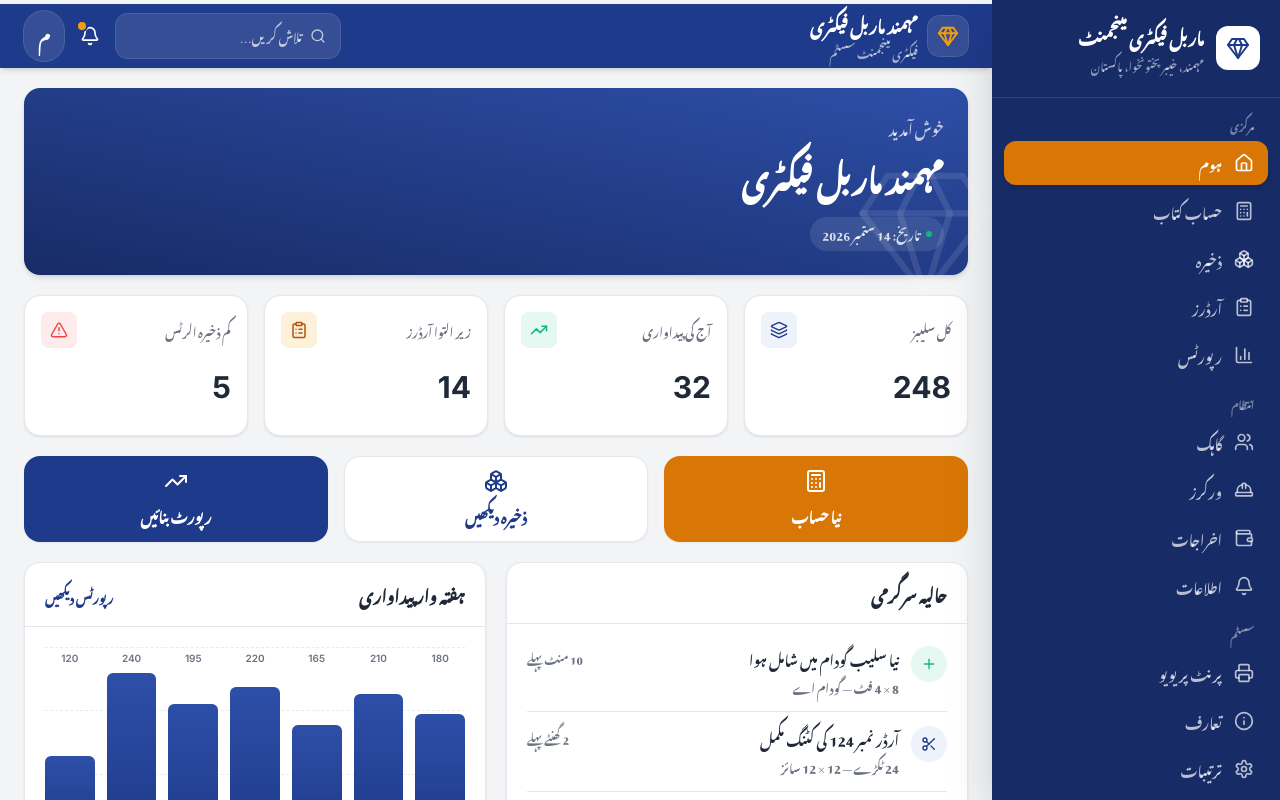
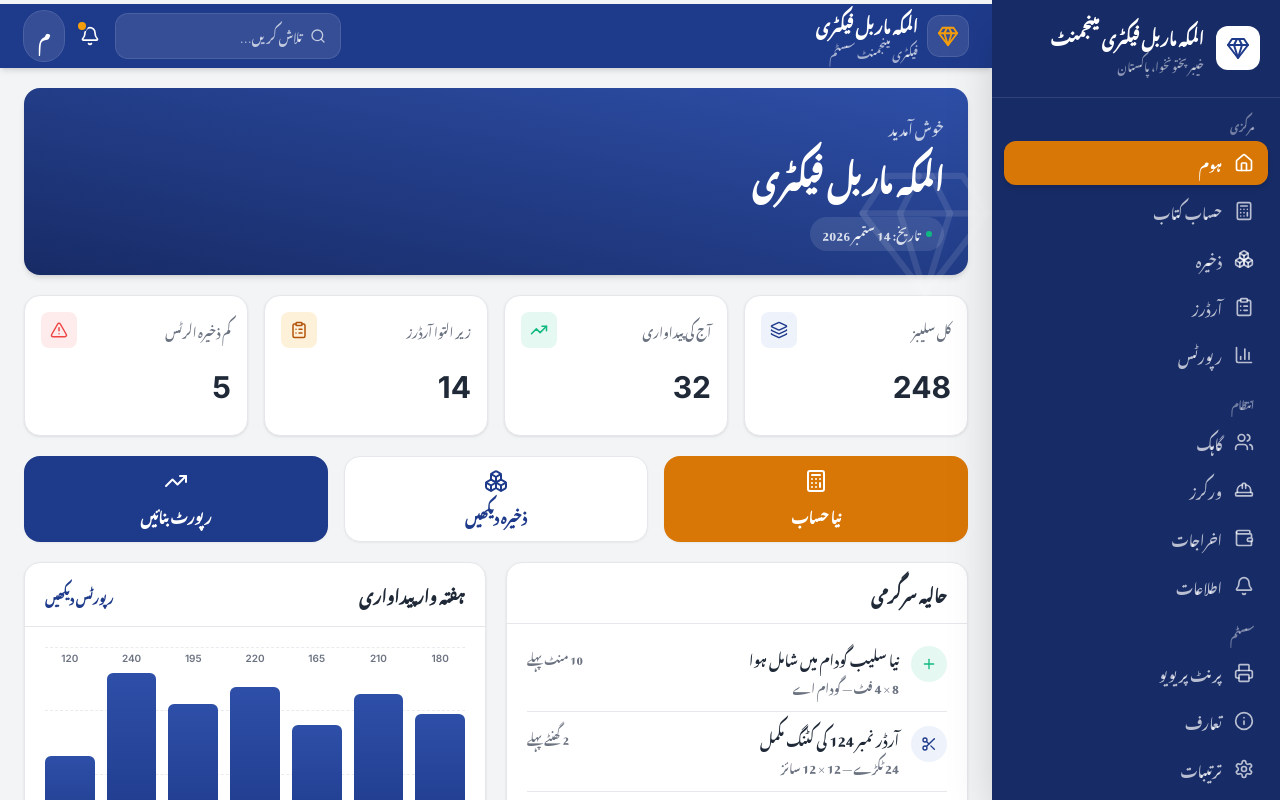
Before and after one commit to nadeemkmohmand-ops/marble, a React (Vite) app: page /#/ in a window 1280 px wide. Shown: the top 800 px of the page. Built offline with nearby package versions, Linux system fonts and the light colour scheme; a web font is replaced by a local one.

Commit message:
Update Urdu localization for app and factory names

```diff
--- a/src/i18n/locales/ur.js
+++ b/src/i18n/locales/ur.js
@@ -8,11 +8,11 @@
  */
 export default {
   // App identity
-  appName: 'ماربل فیکٹری مینجمنٹ',
-  appShortName: 'ماربل ایپ',
-  factoryName: 'مہمند ماربل فیکٹری',
+  appName: 'المکہ ماربل فیکٹری مینجمنٹ',
+  appShortName: 'المکہ ماربل',
+  factoryName: 'المکہ ماربل فیکٹری',
   tagline: 'فیکٹری مینجمنٹ سسٹم',
-  location: 'مہمند، خیبر پختونخوا، پاکستان',
+  location: 'خیبر پختونخوا، پاکستان',
   version: 'ورژن 1.1.0',
   demoNote:
     'نوٹ: یہ صرف UI ڈیمو ہے — اصل ڈیٹا اور حساب کتاب آنے والے ورژن میں شامل ہوں گے۔',
@@ -208,16 +208,19 @@ export default {
     subtitle: 'ایپ اور فیکٹری کے بارے میں معلومات',
     appTitle: 'ایپ کے بارے میں',
     description1:
-      'ماربل فیکٹری مینجمنٹ ایک موبائل ایپلیکیشن ہے جو خاص طور پر مہمند، پاکستان کی ماربل فیکٹریوں کی ضروریات کو مدنظر رکھ کر تیار کی گئی ہے۔ اس کی مدد سے فیکٹری کا پورا کام — سلیب کا حساب کتاب، ذخیرے کی نگرانی، اور روزانہ و ماہانہ رپورٹس — آپ کے موبائل پر ہی منظم ہو جاتا ہے۔',
+      'المکہ ماربل فیکٹری مینجمنٹ ایک موبائل ایپلیکیشن ہے جو خاص طور پر پاکستان کی ماربل فیکٹریوں کی ضروریات کو مدنظر رکھ کر تیار کی گئی ہے۔ اس کی مدد سے فیکٹری کا پورا کام — سلیب کا حساب کتاب، ذخیرے کی نگرانی، اور روزانہ و ماہانہ رپورٹس — آپ کے موبائل پر ہی منظم ہو جاتا ہے۔',
     description2:
       'یہ ایپ مکمل طور پر اردو زبان میں ڈیزائن کی گئی ہے اور آف لائن بھی کام کرتی ہے، تاکہ فیکٹری کے ورکرز اور مالکان اسے بغیر کسی مشکل کے استعمال کر سکیں۔',
     features: 'اہم خصوصیات',
     factoryInfo: 'فیکٹری کی معلومات',
-    developerInfo: 'ڈویلپر کی معلومات',
+    managementTitle: 'انتظامیہ اور عہدے',
+    otherDesignations: 'دیگر عہدے',
+    founder: 'شریک بانی',
     factory: 'فیکٹری',
     address: 'مقام',
     phone: 'فون',
     email: 'ای میل',
+    developerInfo: 'ڈویلپر کی معلومات',
     developerName: '[ڈویلپر کا نام شامل کریں]',
     developerNote: 'یہ ایک نمونہ (placeholder) نام ہے — اصل معلومات یہاں شامل کریں۔',
   },
```
